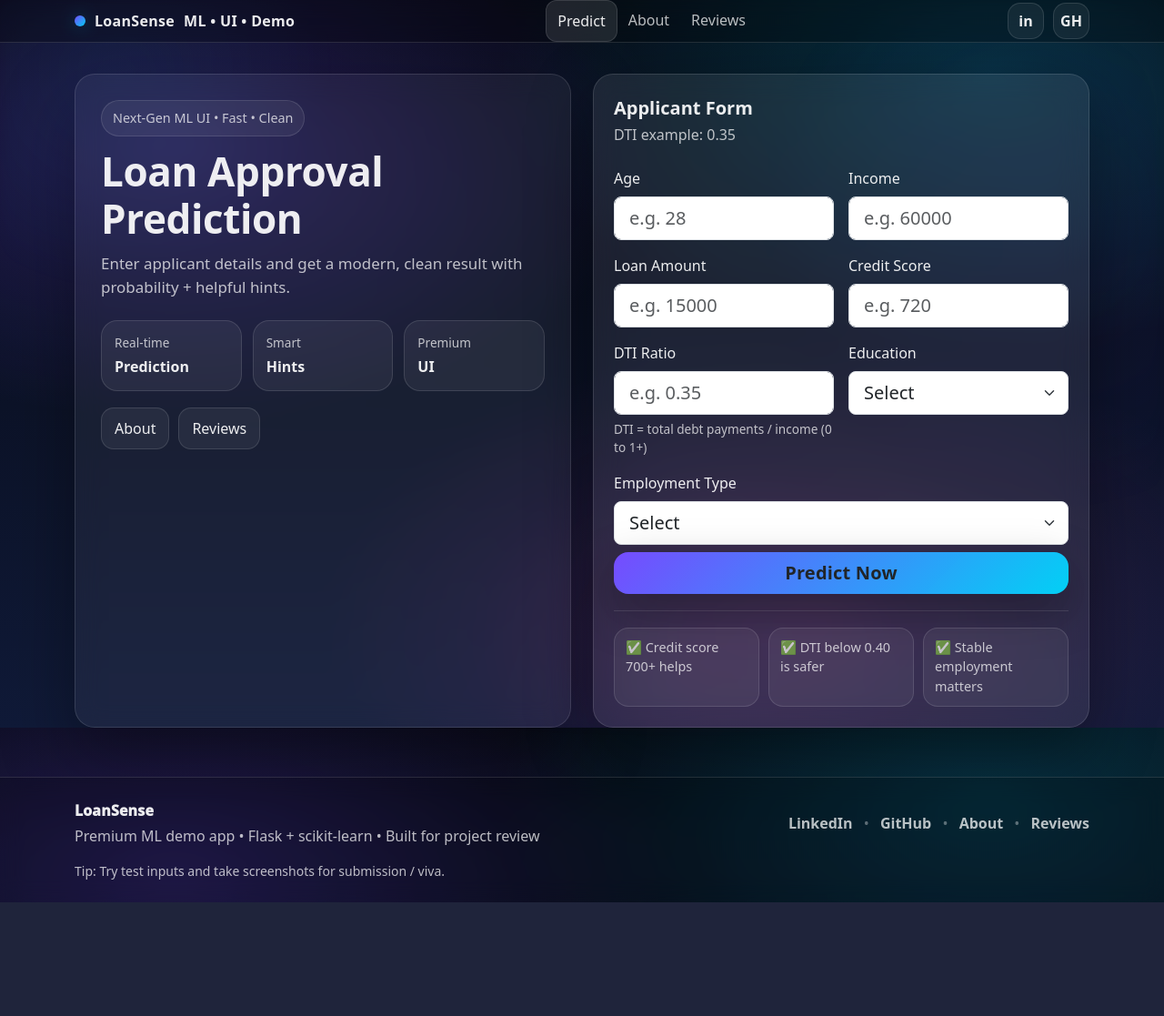
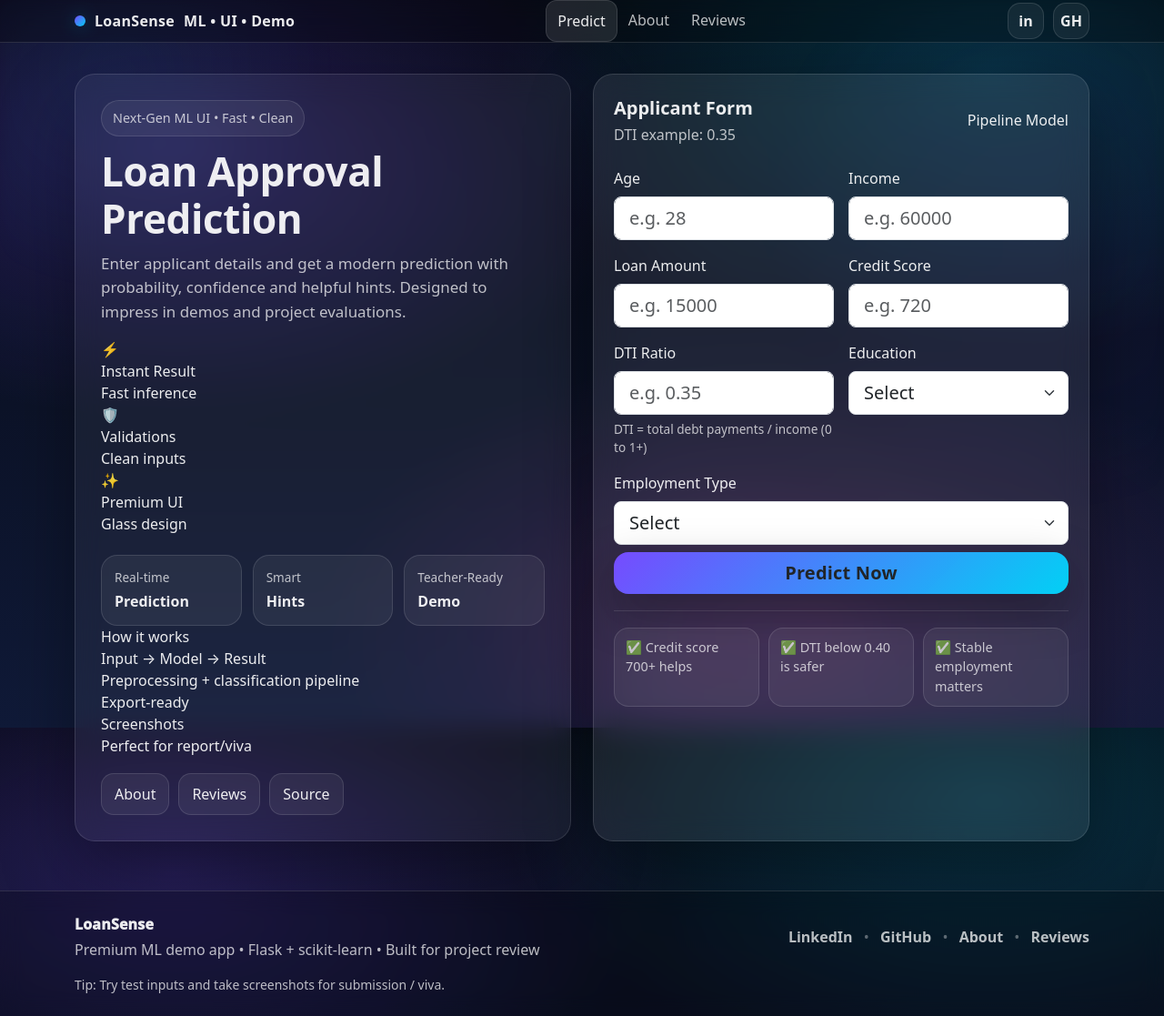
Before and after one commit to Bhavy123321/M.L---Project, a Flask app: page / in a window 1280 px wide. Shown: the whole page at 91% size. Before the commit the page ends 992 px from the top, so only its background shows below. Run offline with Flask 3, Linux system fonts and the light colour scheme; parts of the project's set-up code (start-up, migrations or seed data) failed here and were passed over.

Commit message:
Update index.html

```diff
--- a/templates/index.html
+++ b/templates/index.html
@@ -1,17 +1,46 @@
 {% extends "base.html" %}
-{% set title = "LoanSense • Predict" %}
+{% set title = brand_name ~ " • Predict" %}
 
 {% block content %}
 <section class="heroWrap">
   <div class="container">
     <div class="row g-4 align-items-stretch">
+
       <div class="col-lg-6">
         <div class="heroCard">
           <div class="pill">Next-Gen ML UI • Fast • Clean</div>
+
           <h1 class="heroTitle">Loan Approval Prediction</h1>
           <p class="heroText">
-            Enter applicant details and get a modern, clean result with probability + helpful hints.
+            Enter applicant details and get a modern prediction with probability, confidence and helpful hints.
+            Designed to impress in demos and project evaluations.
           </p>
+
+          <div class="trustStrip">
+            <div class="trustItem">
+              <div class="trustIcon">⚡</div>
+              <div>
+                <div class="trustTitle">Instant Result</div>
+                <div class="trustSub">Fast inference</div>
+              </div>
+            </div>
+
+            <div class="trustItem">
+              <div class="trustIcon">🛡️</div>
+              <div>
+                <div class="trustTitle">Validations</div>
+                <div class="trustSub">Clean inputs</div>
+              </div>
+            </div>
+
+            <div class="trustItem">
+              <div class="trustIcon">✨</div>
+              <div>
+                <div class="trustTitle">Premium UI</div>
+                <div class="trustSub">Glass design</div>
+              </div>
+            </div>
+          </div>
 
           <div class="miniStats">
             <div class="miniStat">
@@ -23,15 +52,30 @@
               <div class="miniBig">Hints</div>
             </div>
             <div class="miniStat">
-              <div class="miniTop">Premium</div>
-              <div class="miniBig">UI</div>
+              <div class="miniTop">Teacher-Ready</div>
+              <div class="miniBig">Demo</div>
+            </div>
+          </div>
+
+          <div class="featureRow">
+            <div class="featureCard">
+              <div class="fTop">How it works</div>
+              <div class="fBig">Input → Model → Result</div>
+              <div class="fSub">Preprocessing + classification pipeline</div>
+            </div>
+            <div class="featureCard">
+              <div class="fTop">Export-ready</div>
+              <div class="fBig">Screenshots</div>
+              <div class="fSub">Perfect for report/viva</div>
             </div>
           </div>
 
           <div class="quickLinks">
             <a class="qBtn" href="/about">About</a>
             <a class="qBtn" href="/reviews">Reviews</a>
+            <a class="qBtn" href="{{ social.github }}" target="_blank" rel="noreferrer">Source</a>
           </div>
+
         </div>
       </div>
 
@@ -42,6 +86,7 @@
               <div class="cardTitle">Applicant Form</div>
               <div class="cardSub">DTI example: 0.35</div>
             </div>
+            <div class="badgeSoft d-none d-sm-inline">Pipeline Model</div>
           </div>
 
           {% if error %}
@@ -103,7 +148,10 @@
             </div>
 
             <div class="col-12 d-grid mt-2">
-              <button class="btn btnGlow btn-lg">Predict Now</button>
+              <button class="btn btnGlow btn-lg">
+                Predict Now
+                <span class="btnShine"></span>
+              </button>
             </div>
           </form>
 
@@ -114,8 +162,10 @@
             <div class="microTip">✅ DTI below 0.40 is safer</div>
             <div class="microTip">✅ Stable employment matters</div>
           </div>
+
         </div>
       </div>
+
     </div>
   </div>
 </section>
```
